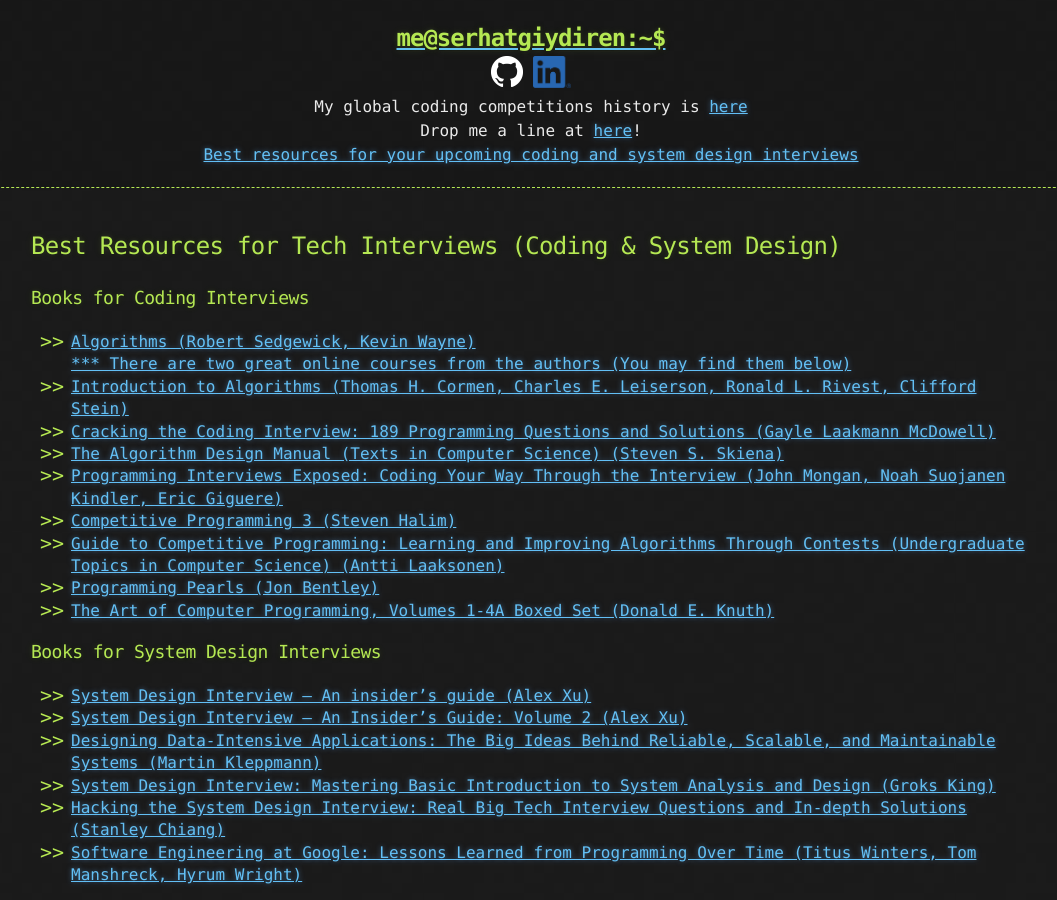
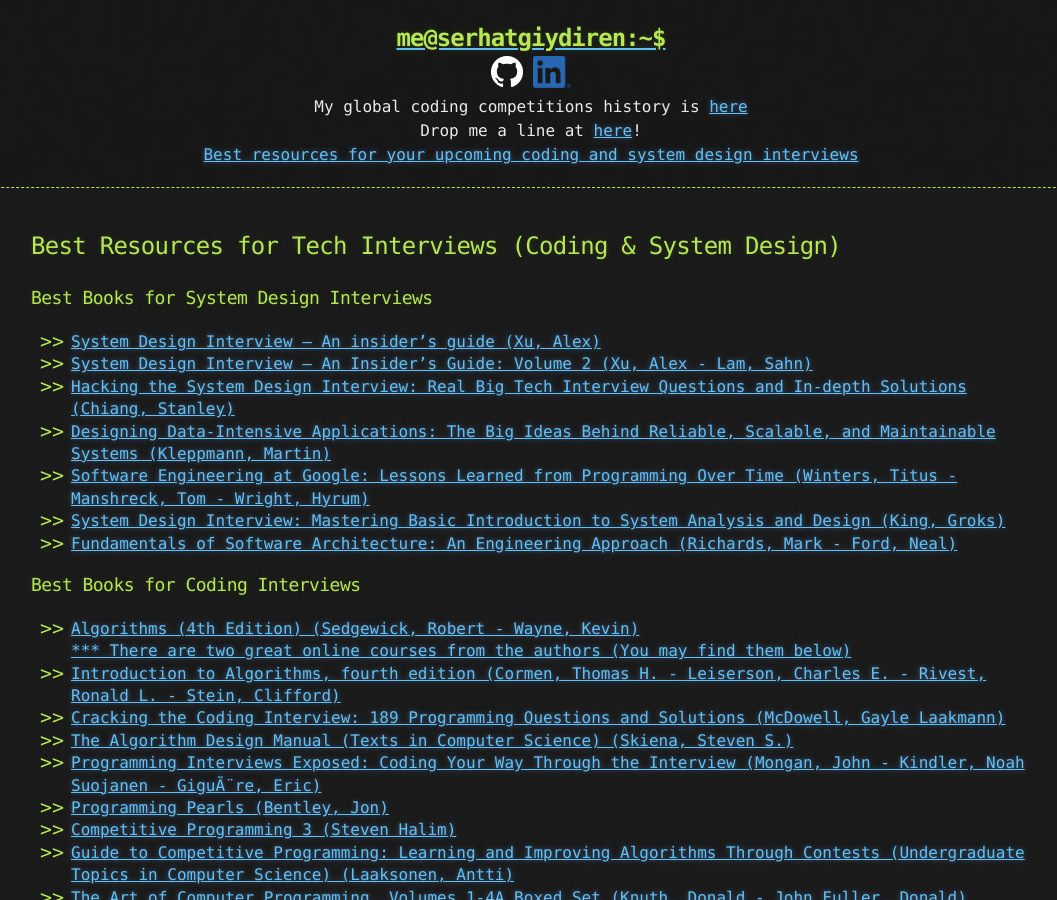
Before and after one commit to goodHunter27/serhatgiydiren.github.io, a Jekyll site: the page built from _posts/2022-01-01-best-resources-for-tech-interviews.md, in a window 1280 px wide and 900 px high. Shown: the whole window, without its empty margins (109-1166 px from the left). Built offline with Jekyll 4.4.1, drawn with Linux system fonts in a browser that asks for light colours; a script that is not in the unit is left out; some of the changed text lies outside the part shown.

Commit message:
Update 2022-01-01-best-resources-for-tech-interviews.md

```diff
--- a/_posts/2022-01-01-best-resources-for-tech-interviews.md
+++ b/_posts/2022-01-01-best-resources-for-tech-interviews.md
@@ -3,28 +3,34 @@
 published: true
 ---
 
-### Books for Coding Interviews
+### Best Books for System Design Interviews
 
-* [Algorithms (Robert Sedgewick, Kevin Wayne)<br/>*** There are two great online courses from the authors (You may find them below)](https://amzn.to/3PEXwUz){:target="_blank"}
-* [Introduction to Algorithms (Thomas H. Cormen, Charles E. Leiserson, Ronald L. Rivest, Clifford Stein)](https://amzn.to/3QJsv35){:target="_blank"}
-* [Cracking the Coding Interview: 189 Programming Questions and Solutions (Gayle Laakmann McDowell)](https://amzn.to/3QL2tfW){:target="_blank"}
-* [The Algorithm Design Manual (Texts in Computer Science) (Steven S. Skiena)](https://amzn.to/3T6erT0){:target="_blank"}
-* [Programming Interviews Exposed: Coding Your Way Through the Interview (John Mongan, Noah Suojanen Kindler, Eric Giguere)](https://amzn.to/3AFr7c4){:target="_blank"}
-* [Competitive Programming 3 (Steven Halim)](https://amzn.to/3CrFmmf){:target="_blank"}
-* [Guide to Competitive Programming: Learning and Improving Algorithms Through Contests (Undergraduate Topics in Computer Science) (Antti Laaksonen)](https://amzn.to/3Co4t9v){:target="_blank"}
-* [Programming Pearls (Jon Bentley)](https://amzn.to/3c9Xvu6){:target="_blank"}
-* [The Art of Computer Programming, Volumes 1-4A Boxed Set (Donald E. Knuth)](https://amzn.to/3dBfiL1){:target="_blank"}
+* [System Design Interview – An insider's guide (Xu, Alex)](https://www.amazon.com/dp/B08CMF2CQF?tag=sg20220822-20&linkCode=ogi&th=1&psc=1){:target="_blank"}
+* [System Design Interview – An Insider's Guide: Volume 2 (Xu, Alex - Lam, Sahn)](https://www.amazon.com/dp/1736049119?tag=sg20220822-20&linkCode=ogi&th=1&psc=1
+){:target="_blank"}
+* [Hacking the System Design Interview: Real Big Tech Interview Questions and In-depth Solutions (Chiang, Stanley)](https://www.amazon.com/dp/B0B7QHRK5Q?tag=sg20220822-20&linkCode=ogi&th=1&psc=1){:target="_blank"}
+* [Designing Data-Intensive Applications: The Big Ideas Behind Reliable, Scalable, and Maintainable Systems (Kleppmann, Martin)](https://www.amazon.com/dp/1449373321?tag=sg20220822-20&linkCode=ogi&th=1&psc=1){:target="_blank"}
+* [Software Engineering at Google: Lessons Learned from Programming Over Time (Winters, Titus - Manshreck, Tom - Wright, Hyrum)](https://www.amazon.com/dp/1492082791?tag=sg20220822-20&linkCode=ogi&th=1&psc=1){:target="_blank"}
+* [System Design Interview: Mastering Basic Introduction to System Analysis and Design (King, Groks)](https://www.amazon.com/dp/1915002036?tag=sg20220822-20&linkCode=ogi&th=1&psc=1){:target="_blank"}
+* [Fundamentals of Software Architecture: An Engineering Approach (Richards, Mark - Ford, Neal)](https://www.amazon.com/dp/1492043451?tag=sg20220822-20&linkCode=ogi&th=1&psc=1){:target="_blank"}
 
-### Books for System Design Interviews
+### Best Books for Coding Interviews
 
-* [System Design Interview – An insider's guide (Alex Xu)](https://amzn.to/3whvmrZ){:target="_blank"}
-* [System Design Interview – An Insider's Guide: Volume 2 (Alex Xu)](https://amzn.to/3TkA56f){:target="_blank"}
-* [Designing Data-Intensive Applications: The Big Ideas Behind Reliable, Scalable, and Maintainable Systems (Martin Kleppmann)](https://amzn.to/3pACcFb){:target="_blank"}
-* [System Design Interview: Mastering Basic Introduction to System Analysis and Design (Groks King)](https://amzn.to/3pGEl1W){:target="_blank"}
-* [Hacking the System Design Interview: Real Big Tech Interview Questions and In-depth Solutions (Stanley Chiang)](https://amzn.to/3Ag8c6h){:target="_blank"}
-* [Software Engineering at Google: Lessons Learned from Programming Over Time (Titus Winters, Tom Manshreck, Hyrum Wright)](https://amzn.to/3wpKuDB){:target="_blank"}
+* [Algorithms (4th Edition) (Sedgewick, Robert - Wayne, Kevin)<br/>*** There are two great online courses from the authors (You may find them below)](https://www.amazon.com/dp/032157351X?tag=sg20220822-20&linkCode=ogi&th=1&psc=1){:target="_blank"}
+* [Introduction to Algorithms, fourth edition (Cormen, Thomas H. - Leiserson, Charles E. - Rivest, Ronald L. - Stein, Clifford)](https://www.amazon.com/dp/026204630X?tag=sg20220822-20&linkCode=ogi&th=1&psc=1){:target="_blank"}
+* [Cracking the Coding Interview: 189 Programming Questions and Solutions (McDowell, Gayle Laakmann)](https://www.amazon.com/dp/0984782850?tag=sg20220822-20&linkCode=ogi&th=1&psc=1){:target="_blank"}
+* [The Algorithm Design Manual (Texts in Computer Science) (Skiena, Steven S.)](https://www.amazon.com/dp/3030542556?tag=sg20220822-20&linkCode=ogi&th=1&psc=1){:target="_blank"}
+* [Programming Interviews Exposed: Coding Your Way Through the Interview (Mongan, John - Kindler, Noah Suojanen - GiguÃ¨re, Eric)](https://www.amazon.com/dp/111941847X?tag=sg20220822-20&linkCode=ogi&th=1&psc=1){:target="_blank"}
+* [Programming Pearls (Bentley, Jon)](https://www.amazon.com/dp/0201657880?tag=sg20220822-20&linkCode=ogi&th=1&psc=1){:target="_blank"}
+* [Competitive Programming 3 (Steven Halim)](https://www.amazon.com/dp/B00FG8MNN8?tag=sg20220822-20&linkCode=ogi&th=1&psc=1){:target="_blank"}
+* [Guide to Competitive Programming: Learning and Improving Algorithms Through Contests (Undergraduate Topics in Computer Science) (Laaksonen, Antti)](https://www.amazon.com/dp/3030393569?tag=sg20220822-20&linkCode=ogi&th=1&psc=1){:target="_blank"}
+* [The Art of Computer Programming, Volumes 1-4A Boxed Set (Knuth, Donald - John Fuller, Donald)](https://www.amazon.com/dp/0321751043?tag=sg20220822-20&linkCode=ogi&th=1&psc=1){:target="_blank"}
+* [The Bible of Algorithms and Data Structures: A Complex Subject Simply Explained (Runtime Complexity, Big O Notation, Programming) (Dedov, Florian)](https://www.amazon.com/dp/B08GDKGFB5?tag=sg20220822-20&linkCode=ogi&th=1&psc=1){:target="_blank"}
+* [A Programmer's Guide to Computer Science Vol. 2: A virtual degree for the self-taught developer (Springer II, William M. - Allgood, Nicholas R - Springer, Brit)](https://www.amazon.com/dp/1951204042?tag=sg20220822-20&linkCode=ogi&th=1&psc=1){:target="_blank"}
+* [A Programmer's Guide to Computer Science: A virtual degree for the self-taught developer (Springer II, William M. - Allgood, Nicholas R - Springer, Brit)](https://www.amazon.com/dp/195120400X?tag=sg20220822-20&linkCode=ogi&th=1&psc=1){:target="_blank"}
+* [Computer Science Distilled: Learn the Art of Solving Computational Problems (Ferreira Filho, Wladston - Pictet, Raimondo)](https://www.amazon.com/dp/0997316020?tag=sg20220822-20&linkCode=ogi&th=1&psc=1){:target="_blank"}
 
-### Online Courses for Coding Interviews
+### Best Online Courses for Coding Interviews
 
 * [Algorithms, Part I (Robert Sedgewick, Kevin Wayne)<br/>*** There is a book from the authors (You may find it above)](https://imp.i384100.net/YgaNNe){:target="_blank"}
 * [Algorithms, Part II (Robert Sedgewick, Kevin Wayne)<br/>*** There is also a book from the authors for this course (You may find it above)](https://imp.i384100.net/LPN22V){:target="_blank"}
```
